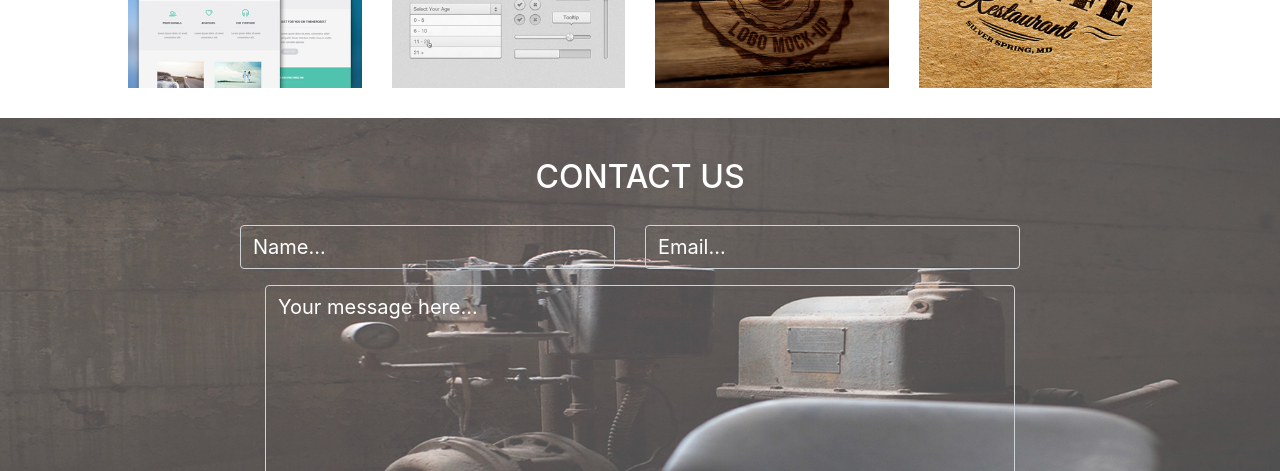
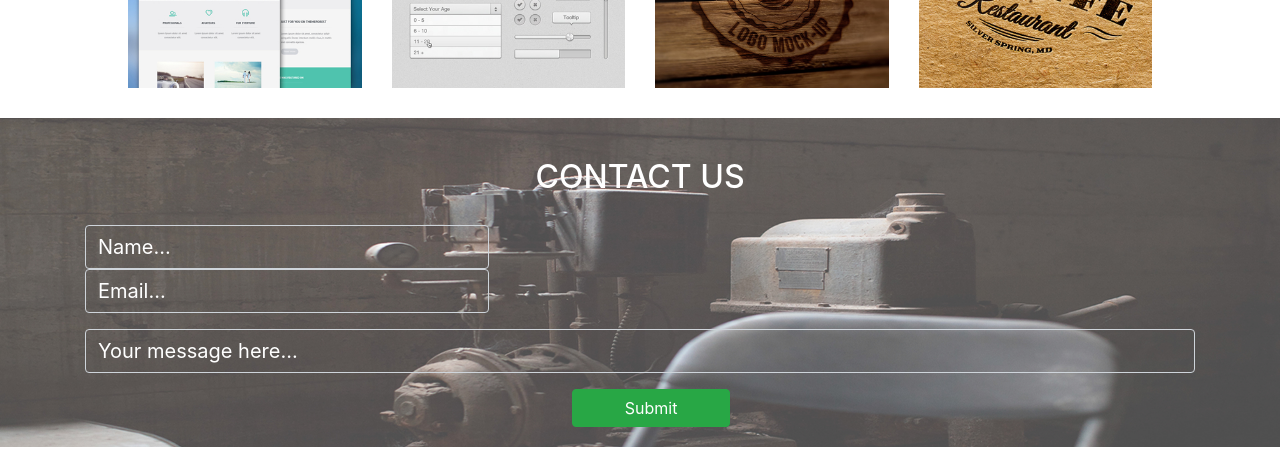
Before and after one commit to iamelviskemboi/delani-studio, a plain HTML site: page index.html in a window 1280 px wide. Shown: the part 2190-2661 px from the top of the page. Drawn offline with Linux system fonts and the light colour scheme; a script that the page names is missing.

Commit message:
Fixed the Mailchimp intergration

```diff
--- a/css/style.css
+++ b/css/style.css
@@ -180,3 +180,7 @@ input[type=text],input[type=email],#comment{
   margin-left: 20%;
   width: 60%;
 }
+
+.spacing{
+  margin-right: 422px;
+}
--- a/index.html
+++ b/index.html
@@ -116,20 +116,23 @@
   </div>
 
   <div class="container-fluid contact">
+    <div class="container">
       <h2>CONTACT US</h2>
-    <form id="messageform" action="#" method="POST">
+      <form action="https://github.us4.list-manage.com/subscribe/post?u=ac85aaf0e5c8c6ed66f53f442&amp;id=993b20ec83" method="post" id="mc-embedded-subscribe-form" name="mc-embedded-subscribe-form" class="validate" target="_blank" novalidate>
         <div class="form-group form-inline">
-        <input type="text" class="form-control" placeholder = "Name..." name="thename" id="thename" size="25" value="">
-        <input type="email" class="form-control"  placeholder = "Email..." autocapitalize="off" autocorrect="off" name="themail" id="themail" size="25" value="">
+          <input type="text" class="form-control spacing" placeholder = "Name..." name="FNAME" id="FNAME" size="25" value="">
+          <input type="email" class="form-control"  placeholder = "Email..." autocapitalize="off" autocorrect="off" name="EMAIL" id="mc-EMAIL" size="25" value="">
         </div>
         <div class="form-group">
-        <textarea class="form-control" rows="8" id="comment" placeholder = "Your message here..."></textarea>
+          <input class="form-control" type="text" value="" name="MMERGE2" class="" id="mce-MMERGE2" placeholder = "Your message here..." size="400">
         </div>
         <div class="text-center" style="width:85%;">
-        <button type="submit" class="btn btn-success col-md-2">Submit</button>
+          <button type="submit" class="btn btn-success col-md-2" id="mc-embedded-subscribe" value="Subscribe" name="subscribe">Submit</button>
         </div>
       </form>
     </div>
+  </div>
+
   <footer>
     <img src="images/social_icons/twitter.png" alt="twitter">
     <img src="images/social_icons/dribble.png" alt="dribble">
@@ -145,6 +148,6 @@
   </footer>
   <script src="js/jquery-3.4.1.js"></script>
   <script src="js/bootstrap.min.js" type="text/javascript"></script>
-  <script src="js/main.js"></script>
+  <script src="js/main.js"></script><script type="text/javascript" src="//downloads.mailchimp.com/js/signup-forms/popup/unique-methods/embed.js" data-dojo-config="usePlainJson: true, isDebug: false"></script><script type="text/javascript">window.dojoRequire(["mojo/signup-forms/Loader"], function(L) { L.start({"baseUrl":"mc.us4.list-manage.com","uuid":"ac85aaf0e5c8c6ed66f53f442","lid":"993b20ec83","uniqueMethods":true}) })</script>
 </body>
 </html>
```
Lines whose indentation alone changed are shown as unchanged.
